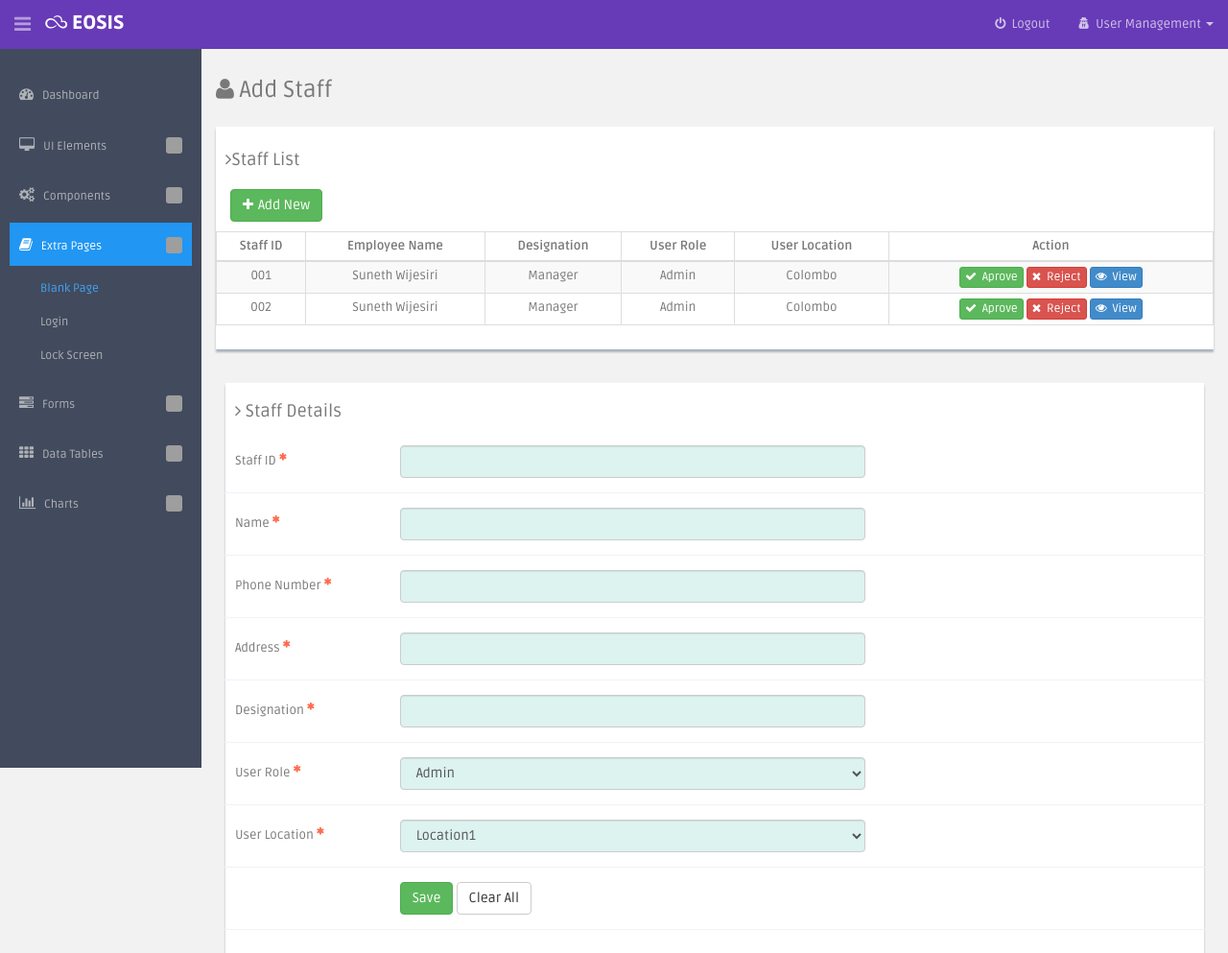
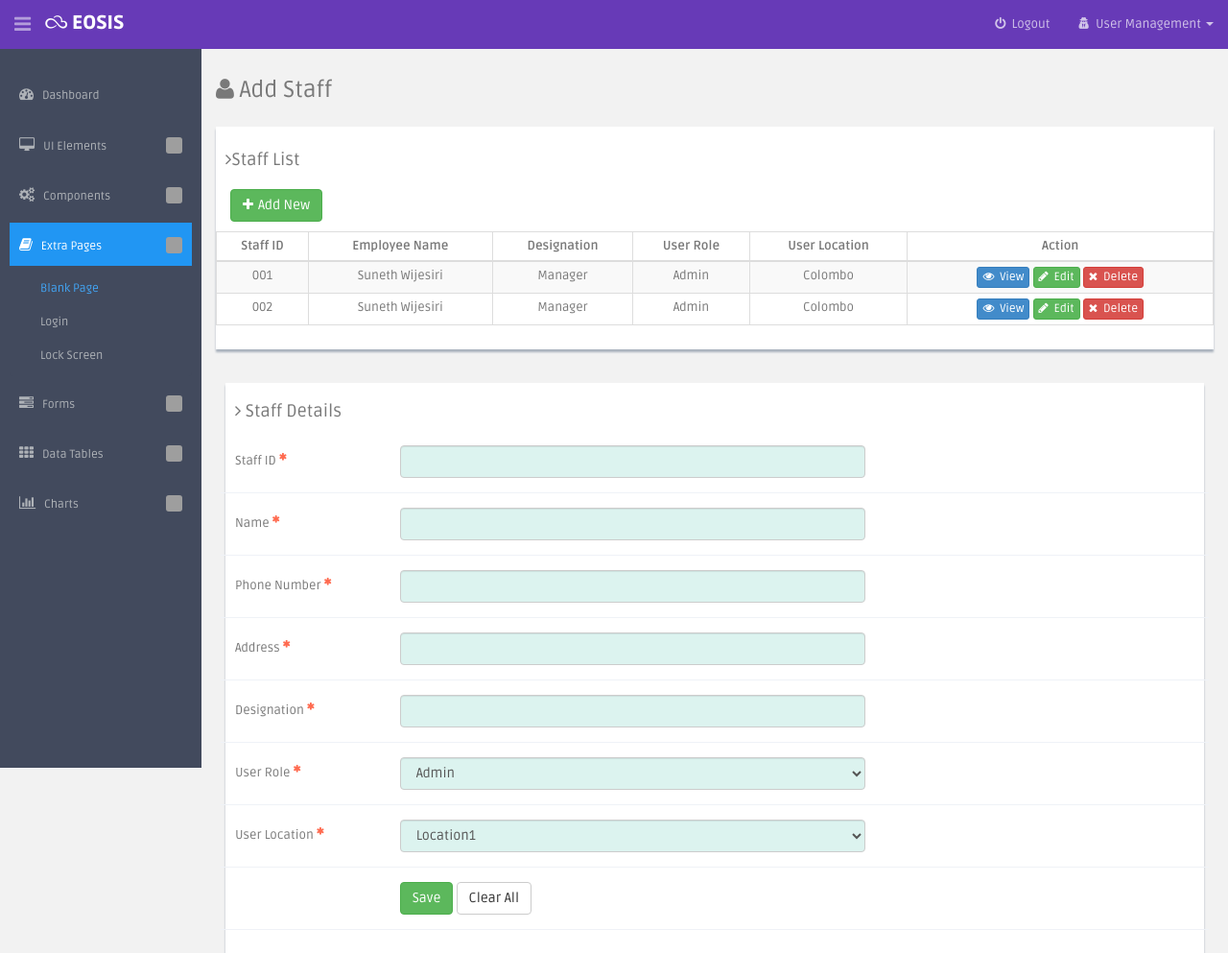
Before and after one commit to sunethw/jw, a PHP site: page /eosis/add_staff.php in a window 1280 px wide. Shown: the top 993 px of the page at 96% size. Run offline with PHP 8.4, Linux system fonts and the light colour scheme; grey boxes are pictures that could not be loaded.

Commit message:
changed the action btn

```diff
--- a/eosis/add_staff.php
+++ b/eosis/add_staff.php
@@ -49,9 +49,9 @@
                                   <td class="text-center">Admin</td>
                                   <td class="text-center">Colombo</td>
                                   <td class="text-center">
-                                     <button class="btn btn-success btn-xs"><i class="fa fa-check"></i>&nbsp; Aprove</button>
-                                      <button class="btn btn-danger btn-xs"><i class="fa fa-close"></i>&nbsp; Reject</button>
-                                      <button class="btn btn-primary btn-xs"><i class="fa fa-eye"></i>&nbsp; View</button>
+                                     <button class="btn btn-primary btn-xs"><i class="fa fa-eye"></i>&nbsp; View</button>
+                                    <button class="btn btn-success btn-xs"><i class="fa fa-pencil"></i>&nbsp; Edit</button>
+                                      <button class="btn btn-danger btn-xs"><i class="fa fa-close"></i>&nbsp; Delete</button>
                                   </td>
                               </tr>
                               <tr>
@@ -61,9 +61,9 @@
                                   <td class="text-center">Admin</td>
                                   <td class="text-center">Colombo</td>
                                   <td class="text-center">
-                                     <button class="btn btn-success btn-xs"><i class="fa fa-check"></i>&nbsp; Aprove</button>
-                                      <button class="btn btn-danger btn-xs"><i class="fa fa-close"></i>&nbsp; Reject</button>
-                                      <button class="btn btn-primary btn-xs"><i class="fa fa-eye"></i>&nbsp; View</button>
+                                    <button class="btn btn-primary btn-xs"><i class="fa fa-eye"></i>&nbsp; View</button>
+                                    <button class="btn btn-success btn-xs"><i class="fa fa-pencil"></i>&nbsp; Edit</button>
+                                      <button class="btn btn-danger btn-xs"><i class="fa fa-close"></i>&nbsp; Delete</button>
                                   </td>
                               </tr>
 
```
